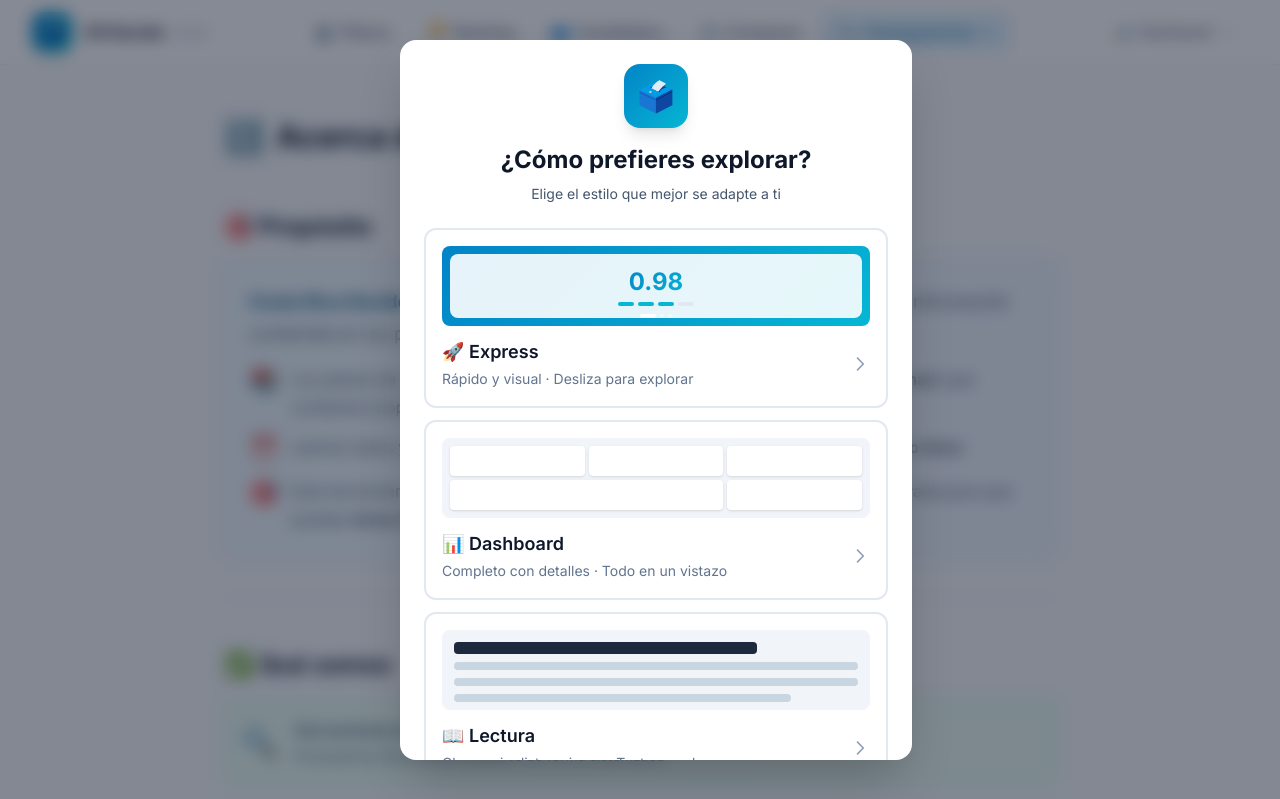
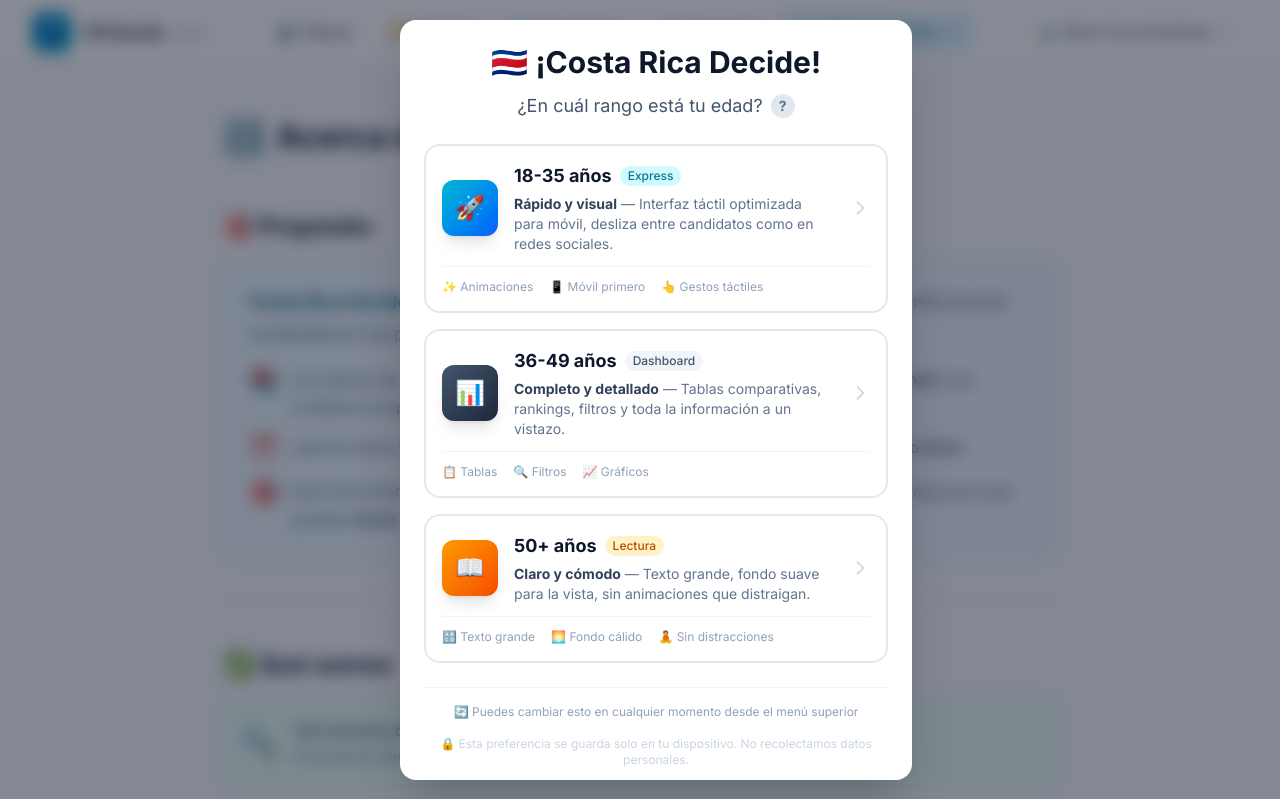
Before and after one commit to gerDevX/crdecide2026, an Astro site in the folder site/: page /acerca in a window 1280 px wide. Shown: the top 799 px of the page. Built offline with nearby package versions, Linux system fonts and the light colour scheme; Astro itself is replaced by a stand-in of ours.

Commit message:
Update visual modes

```diff
--- a/site/src/components/layout/Header.astro
+++ b/site/src/components/layout/Header.astro
@@ -103,7 +103,7 @@ const currentPath = Astro.url.pathname;
 
       <!-- Mode Selector + Mobile Menu -->
       <div class="flex items-center gap-2">
-        <!-- Mode Selector -->
+        <!-- Age/Mode Selector -->
         <div class="relative">
           <button
             id="mode-selector-btn"
@@ -112,42 +112,40 @@ const currentPath = Astro.url.pathname;
             aria-expanded="false"
           >
             <span id="current-mode-icon">📊</span>
-            <span id="current-mode-label" class="hidden sm:inline">Dashboard</span>
+            <span id="current-mode-label" class="hidden sm:inline">36-49</span>
             <svg class="w-4 h-4 text-slate-400" fill="none" stroke="currentColor" viewBox="0 0 24 24">
               <path stroke-linecap="round" stroke-linejoin="round" stroke-width="2" d="M19 9l-7 7-7-7" />
             </svg>
           </button>
           <div
             id="mode-dropdown"
-            class="absolute right-0 mt-2 w-48 bg-white rounded-xl shadow-xl border border-slate-200 hidden z-50 overflow-hidden"
+            class="absolute right-0 mt-2 w-56 bg-white rounded-xl shadow-xl border border-slate-200 hidden z-50 overflow-hidden"
           >
+            <div class="px-3 py-2 border-b border-slate-100">
+              <p class="text-xs font-medium text-slate-400 uppercase tracking-wider">Tu rango de edad</p>
+            </div>
             <div class="p-2">
-              <button data-mode="express" class="mode-dropdown-option">
+              <button data-age="18-35" data-mode="express" class="mode-dropdown-option">
                 <span class="text-lg">🚀</span>
                 <div class="flex-1 text-left">
-                  <div class="font-medium text-slate-900">Express</div>
+                  <div class="font-medium text-slate-900">18-35 años</div>
                   <div class="text-xs text-slate-500">Rápido y visual</div>
                 </div>
               </button>
-              <button data-mode="dashboard" class="mode-dropdown-option">
+              <button data-age="36-49" data-mode="dashboard" class="mode-dropdown-option">
                 <span class="text-lg">📊</span>
                 <div class="flex-1 text-left">
-                  <div class="font-medium text-slate-900">Dashboard</div>
+                  <div class="font-medium text-slate-900">36-49 años</div>
                   <div class="text-xs text-slate-500">Completo con detalles</div>
                 </div>
               </button>
-              <button data-mode="reading" class="mode-dropdown-option">
+              <button data-age="50+" data-mode="reading" class="mode-dropdown-option">
                 <span class="text-lg">📖</span>
                 <div class="flex-1 text-left">
-                  <div class="font-medium text-slate-900">Lectura</div>
-                  <div class="text-xs text-slate-500">Texto grande, sin distracciones</div>
+                  <div class="font-medium text-slate-900">50+ años</div>
+                  <div class="text-xs text-slate-500">Texto grande y claro</div>
                 </div>
               </button>
-            </div>
-            <div class="border-t border-slate-100 p-2">
-              <a href="/metodologia" class="block px-3 py-2 text-sm text-slate-600 hover:bg-slate-50 rounded-lg">
-                ¿Cómo funciona?
-              </a>
             </div>
           </div>
         </div>
@@ -222,11 +220,18 @@ const currentPath = Astro.url.pathname;
 </header>
 
 <script>
-  // Mode configuration
-  const modeConfig: Record<string, { icon: string; label: string }> = {
-    express: { icon: '🚀', label: 'Express' },
-    dashboard: { icon: '📊', label: 'Dashboard' },
-    reading: { icon: '📖', label: 'Lectura' },
+  // Age configuration (primary) with corresponding mode
+  const ageConfig: Record<string, { icon: string; label: string; mode: string }> = {
+    '18-35': { icon: '🚀', label: 'Modo Visual Rápido', mode: 'express' },
+    '36-49': { icon: '📊', label: 'Modo Visual Detallado', mode: 'dashboard' },
+    '50+': { icon: '📖', label: 'Modo Lectura', mode: 'reading' },
+  };
+
+  // Mode to age mapping
+  const modeToAge: Record<string, string> = {
+    express: '18-35',
+    dashboard: '36-49',
+    reading: '50+',
   };
 
   // Mode selector
@@ -236,10 +241,13 @@ const currentPath = Astro.url.pathname;
   const modeLabel = document.getElementById('current-mode-label');
   const modeOptions = document.querySelectorAll('.mode-dropdown-option');
 
-  // Update label from stored value
+  // Update label from stored value (prefer age, fallback to mode)
+  const storedAge = localStorage.getItem('costarica-decide-age-group');
   const storedMode = localStorage.getItem('costarica-decide-mode') || 'dashboard';
-  if (storedMode && modeIcon && modeLabel) {
-    const config = modeConfig[storedMode] || modeConfig.dashboard;
+  const currentAge = storedAge || modeToAge[storedMode] || '36-49';
+
+  if (modeIcon && modeLabel) {
+    const config = ageConfig[currentAge] || ageConfig['36-49'];
     modeIcon.textContent = config.icon;
     modeLabel.textContent = config.label;
   }
@@ -250,25 +258,24 @@ const currentPath = Astro.url.pathname;
     modeDropdown?.classList.toggle('hidden');
   });
 
-  // Mode selection
+  // Age/Mode selection
   modeOptions.forEach(opt => {
     opt.addEventListener('click', (e) => {
-      const mode = (e.currentTarget as HTMLElement).dataset.mode;
-      if (mode) {
+      const target = e.currentTarget as HTMLElement;
+      const age = target.dataset.age;
+      const mode = target.dataset.mode;
+
+      if (age && mode) {
+        // Set age group (primary)
+        localStorage.setItem('costarica-decide-age-group', age);
+        document.documentElement.setAttribute('data-age-group', age);
+
+        // Set mode
         localStorage.setItem('costarica-decide-mode', mode);
         document.documentElement.setAttribute('data-mode', mode);
 
-        // Also set age group for backward compatibility
-        const ageMap: Record<string, string> = {
-          express: '18-35',
-          dashboard: '36-49',
-          reading: '50+',
-        };
-        localStorage.setItem('costarica-decide-age-group', ageMap[mode]);
-        document.documentElement.setAttribute('data-age-group', ageMap[mode]);
-
         // Update UI
-        const config = modeConfig[mode];
+        const config = ageConfig[age];
         if (modeIcon) modeIcon.textContent = config.icon;
         if (modeLabel) modeLabel.textContent = config.label;
 
--- a/site/src/components/ui/ModeSelector.astro
+++ b/site/src/components/ui/ModeSelector.astro
@@ -7,122 +7,153 @@
 
     <!-- Header -->
     <div class="text-center mb-6">
-      <div class="w-16 h-16 bg-gradient-ocean rounded-2xl flex items-center justify-center mx-auto mb-4 shadow-lg">
-        <span class="text-3xl">🗳️</span>
+      <h2 id="mode-selector-title" class="text-3xl font-bold text-slate-900 mb-3">
+        🇨🇷 ¡Costa Rica Decide!
+      </h2>
+      <div class="flex items-center justify-center gap-2">
+        <p class="text-lg text-slate-600">¿En cuál rango está tu edad?</p>
+        <button
+          id="info-tooltip-btn"
+          class="w-6 h-6 bg-slate-200 hover:bg-slate-300 rounded-full flex items-center justify-center text-slate-500 hover:text-slate-700 transition-colors text-sm font-bold"
+          aria-label="¿Por qué preguntamos esto?"
+        >?</button>
       </div>
-      <h2 id="mode-selector-title" class="text-2xl font-bold text-slate-900 mb-2">
-        ¿Cómo prefieres explorar?
-      </h2>
-      <p class="text-slate-600 text-sm">
-        Elige el estilo que mejor se adapte a ti
-      </p>
+
+      <!-- Tooltip -->
+      <div id="info-tooltip" class="hidden mt-3 bg-slate-800 text-white text-sm rounded-lg p-3 text-left max-w-sm mx-auto">
+        <p class="font-medium mb-1">💡 ¿Por qué preguntamos?</p>
+        <p class="text-slate-300 text-xs">
+          Adaptamos la experiencia según tu necesidad.
+          Esto <strong class="text-white">no afecta el contenido</strong>, solo cómo lo ves.
+        </p>
+      </div>
     </div>
 
-    <!-- Mode Options -->
-    <div class="space-y-3">
+    <!-- Age Options -->
+    <div class="space-y-4">
 
-      <!-- Express Mode -->
+      <!-- 18-35 -->
       <button
+        data-age="18-35"
         data-mode="express"
-        class="mode-option group"
+        class="age-option group"
       >
-        <div class="mode-preview bg-gradient-ocean relative">
-          <div class="absolute inset-2 bg-white/90 rounded-lg flex items-center justify-center">
-            <div class="text-center">
-              <div class="text-2xl font-bold text-gradient">0.98</div>
-              <div class="flex gap-1 justify-center mt-1">
-                <span class="w-4 h-1 bg-cyan-500 rounded"></span>
-                <span class="w-4 h-1 bg-cyan-500 rounded"></span>
-                <span class="w-4 h-1 bg-cyan-500 rounded"></span>
-                <span class="w-4 h-1 bg-slate-200 rounded"></span>
-              </div>
+        <div class="flex items-center gap-4">
+          <div class="w-14 h-14 bg-gradient-to-br from-cyan-500 to-blue-600 rounded-xl flex items-center justify-center flex-shrink-0 shadow-lg group-hover:scale-110 transition-transform">
+            <span class="text-2xl">🚀</span>
+          </div>
+          <div class="flex-1 text-left">
+            <div class="flex items-center gap-2">
+              <span class="text-lg font-bold text-slate-900 group-hover:text-civic-600">18-35 años</span>
+              <span class="text-xs bg-cyan-100 text-cyan-700 px-2 py-0.5 rounded-full font-medium">Express</span>
             </div>
+            <p class="text-sm text-slate-500 mt-1">
+              <strong class="text-slate-700">Rápido y visual</strong> — Interfaz táctil optimizada para móvil,
+              desliza entre candidatos como en redes sociales.
+            </p>
           </div>
-          <div class="absolute bottom-2 left-0 right-0 flex justify-center gap-1">
-            <span class="w-4 h-1 bg-white rounded-full"></span>
-            <span class="w-1 h-1 bg-white/50 rounded-full"></span>
-            <span class="w-1 h-1 bg-white/50 rounded-full"></span>
-          </div>
-        </div>
-        <div class="flex items-center justify-between">
-          <div>
-            <span class="text-lg font-semibold text-slate-900 group-hover:text-civic-600 flex items-center gap-2">
-              🚀 Express
-            </span>
-            <span class="text-sm text-slate-500">Rápido y visual · Desliza para explorar</span>
-          </div>
-          <svg class="w-5 h-5 text-slate-400 group-hover:text-civic-500" fill="none" stroke="currentColor" viewBox="0 0 24 24">
+          <svg class="w-5 h-5 text-slate-300 group-hover:text-civic-500 flex-shrink-0" fill="none" stroke="currentColor" viewBox="0 0 24 24">
             <path stroke-linecap="round" stroke-linejoin="round" stroke-width="2" d="M9 5l7 7-7 7"></path>
           </svg>
         </div>
+        <div class="mt-3 pt-3 border-t border-slate-100">
+          <div class="flex items-center gap-4 text-xs text-slate-400">
+            <span class="flex items-center gap-1">✨ Animaciones</span>
+            <span class="flex items-center gap-1">📱 Móvil primero</span>
+            <span class="flex items-center gap-1">👆 Gestos táctiles</span>
+          </div>
+        </div>
       </button>
 
-      <!-- Dashboard Mode -->
+      <!-- 36-49 -->
       <button
+        data-age="36-49"
         data-mode="dashboard"
-        class="mode-option group"
+        class="age-option group"
       >
-        <div class="mode-preview bg-slate-100 relative p-2">
-          <div class="grid grid-cols-3 gap-1 h-full">
-            <div class="bg-white rounded shadow-sm"></div>
-            <div class="bg-white rounded shadow-sm"></div>
-            <div class="bg-white rounded shadow-sm"></div>
-            <div class="bg-white rounded shadow-sm col-span-2"></div>
-            <div class="bg-white rounded shadow-sm"></div>
+        <div class="flex items-center gap-4">
+          <div class="w-14 h-14 bg-gradient-to-br from-slate-600 to-slate-800 rounded-xl flex items-center justify-center flex-shrink-0 shadow-lg group-hover:scale-110 transition-transform">
+            <span class="text-2xl">📊</span>
           </div>
-        </div>
-        <div class="flex items-center justify-between">
-          <div>
-            <span class="text-lg font-semibold text-slate-900 group-hover:text-civic-600 flex items-center gap-2">
-              📊 Dashboard
-            </span>
-            <span class="text-sm text-slate-500">Completo con detalles · Todo en un vistazo</span>
+          <div class="flex-1 text-left">
+            <div class="flex items-center gap-2">
+              <span class="text-lg font-bold text-slate-900 group-hover:text-civic-600">36-49 años</span>
+              <span class="text-xs bg-slate-100 text-slate-600 px-2 py-0.5 rounded-full font-medium">Dashboard</span>
+            </div>
+            <p class="text-sm text-slate-500 mt-1">
+              <strong class="text-slate-700">Completo y detallado</strong> — Tablas comparativas,
+              rankings, filtros y toda la información a un vistazo.
+            </p>
           </div>
-          <svg class="w-5 h-5 text-slate-400 group-hover:text-civic-500" fill="none" stroke="currentColor" viewBox="0 0 24 24">
+          <svg class="w-5 h-5 text-slate-300 group-hover:text-civic-500 flex-shrink-0" fill="none" stroke="currentColor" viewBox="0 0 24 24">
             <path stroke-linecap="round" stroke-linejoin="round" stroke-width="2" d="M9 5l7 7-7 7"></path>
           </svg>
         </div>
+        <div class="mt-3 pt-3 border-t border-slate-100">
+          <div class="flex items-center gap-4 text-xs text-slate-400">
+            <span class="flex items-center gap-1">📋 Tablas</span>
+            <span class="flex items-center gap-1">🔍 Filtros</span>
+            <span class="flex items-center gap-1">📈 Gráficos</span>
+          </div>
+        </div>
       </button>
 
-      <!-- Reading Mode -->
+      <!-- 50+ -->
       <button
+        data-age="50+"
         data-mode="reading"
-        class="mode-option group"
+        class="age-option group"
       >
-        <div class="mode-preview bg-[#fffef5] relative p-3">
-          <div class="space-y-2">
-            <div class="h-3 bg-slate-800 rounded w-3/4"></div>
-            <div class="h-2 bg-slate-300 rounded w-full"></div>
-            <div class="h-2 bg-slate-300 rounded w-full"></div>
-            <div class="h-2 bg-slate-300 rounded w-5/6"></div>
-            <div class="h-2 bg-slate-300 rounded w-full"></div>
+        <div class="flex items-center gap-4">
+          <div class="w-14 h-14 bg-gradient-to-br from-amber-500 to-orange-600 rounded-xl flex items-center justify-center flex-shrink-0 shadow-lg group-hover:scale-110 transition-transform">
+            <span class="text-2xl">📖</span>
           </div>
-        </div>
-        <div class="flex items-center justify-between">
-          <div>
-            <span class="text-lg font-semibold text-slate-900 group-hover:text-civic-600 flex items-center gap-2">
-              📖 Lectura
-            </span>
-            <span class="text-sm text-slate-500">Claro y sin distracciones · Texto grande</span>
+          <div class="flex-1 text-left">
+            <div class="flex items-center gap-2">
+              <span class="text-lg font-bold text-slate-900 group-hover:text-civic-600">50+ años</span>
+              <span class="text-xs bg-amber-100 text-amber-700 px-2 py-0.5 rounded-full font-medium">Lectura</span>
+            </div>
+            <p class="text-sm text-slate-500 mt-1">
+              <strong class="text-slate-700">Claro y cómodo</strong> — Texto grande, fondo suave para la vista,
+              sin animaciones que distraigan.
+            </p>
           </div>
-          <svg class="w-5 h-5 text-slate-400 group-hover:text-civic-500" fill="none" stroke="currentColor" viewBox="0 0 24 24">
+          <svg class="w-5 h-5 text-slate-300 group-hover:text-civic-500 flex-shrink-0" fill="none" stroke="currentColor" viewBox="0 0 24 24">
             <path stroke-linecap="round" stroke-linejoin="round" stroke-width="2" d="M9 5l7 7-7 7"></path>
           </svg>
+        </div>
+        <div class="mt-3 pt-3 border-t border-slate-100">
+          <div class="flex items-center gap-4 text-xs text-slate-400">
+            <span class="flex items-center gap-1">🔠 Texto grande</span>
+            <span class="flex items-center gap-1">🌅 Fondo cálido</span>
+            <span class="flex items-center gap-1">🧘 Sin distracciones</span>
+          </div>
         </div>
       </button>
 
     </div>
 
     <!-- Footer -->
-    <p class="mt-6 text-center text-xs text-slate-400">
-      Puedes cambiar esto en cualquier momento desde el menú
-    </p>
+    <div class="mt-6 pt-4 border-t border-slate-100">
+      <p class="text-center text-xs text-slate-400">
+        🔄 Puedes cambiar esto en cualquier momento desde el menú superior
+      </p>
+    </div>
+
+    <!-- Privacy note -->
+    <div class="mt-4 text-center">
+      <p class="text-xs text-slate-300">
+        🔒 Esta preferencia se guarda solo en tu dispositivo. No recolectamos datos personales.
+      </p>
+    </div>
   </div>
 </div>
 
 <script>
   const modal = document.getElementById('mode-selector-modal');
-  const buttons = document.querySelectorAll('.mode-option');
+  const buttons = document.querySelectorAll('.age-option');
+  const tooltipBtn = document.getElementById('info-tooltip-btn');
+  const tooltip = document.getElementById('info-tooltip');
 
   // Check if mode is stored
   const storedMode = localStorage.getItem('costarica-decide-mode');
@@ -133,22 +164,26 @@
     document.body.style.overflow = 'hidden';
   }
 
+  // Tooltip toggle
+  tooltipBtn?.addEventListener('click', (e) => {
+    e.stopPropagation();
+    tooltip?.classList.toggle('hidden');
+  });
+
   buttons.forEach(btn => {
     btn.addEventListener('click', (e) => {
-      const mode = (e.currentTarget as HTMLElement).dataset.mode;
-      if (mode) {
+      const target = e.currentTarget as HTMLElement;
+      const age = target.dataset.age;
+      const mode = target.dataset.mode;
+
+      if (age && mode) {
+        // Set age group
+        localStorage.setItem('costarica-decide-age-group', age);
+        document.documentElement.setAttribute('data-age-group', age);
+
         // Set mode
         localStorage.setItem('costarica-decide-mode', mode);
         document.documentElement.setAttribute('data-mode', mode);
-
-        // Also set age group for backward compatibility
-        const ageMap: Record<string, string> = {
-          express: '18-35',
-          dashboard: '36-49',
-          reading: '50+',
-        };
-        localStorage.setItem('costarica-decide-age-group', ageMap[mode]);
-        document.documentElement.setAttribute('data-age-group', ageMap[mode]);
 
         // Close modal
         modal?.classList.add('hidden');
@@ -159,52 +194,48 @@
       }
     });
   });
-
-  // Close on backdrop click (optional - maybe remove for first-time users)
-  // const backdrop = document.getElementById('mode-selector-backdrop');
-  // backdrop?.addEventListener('click', () => {
-  //   modal?.classList.add('hidden');
-  //   document.body.style.overflow = '';
-  // });
 </script>
 
 <style>
-  .mode-option {
+  .age-option {
     width: 100%;
     padding: 1rem;
-    border-radius: 0.75rem;
+    border-radius: 1rem;
     border: 2px solid #e2e8f0;
     transition: all 0.2s;
-    text-align: left;
     cursor: pointer;
     background: white;
   }
 
-  .mode-option:hover {
+  .age-option:hover {
     border-color: #38bdf8;
-    background: rgba(224, 242, 254, 0.5);
+    background: rgba(224, 242, 254, 0.3);
+    transform: translateY(-2px);
+    box-shadow: 0 10px 25px -5px rgba(0, 0, 0, 0.1);
   }
 
-  .mode-option:focus {
+  .age-option:focus {
     outline: none;
     box-shadow: 0 0 0 2px white, 0 0 0 4px #0ea5e9;
-  }
-
-  .mode-preview {
-    height: 5rem;
-    border-radius: 0.5rem;
-    margin-bottom: 0.75rem;
-    overflow: hidden;
-  }
-
-  .text-gradient {
-    background: linear-gradient(135deg, #0284c7, #06b6d4);
-    -webkit-background-clip: text;
-    -webkit-text-fill-color: transparent;
-    background-clip: text;
   }
 
   .bg-gradient-ocean {
     background: linear-gradient(135deg, #0284c7 0%, #06b6d4 100%);
   }
+
+  .modal-content {
+    max-height: 95vh;
+    overflow-y: auto;
+  }
+
+  @media (max-width: 640px) {
+    .modal-content {
+      margin: 0.5rem;
+      max-height: 98vh;
+    }
+
+    .age-option {
+      padding: 0.875rem;
+    }
+  }
 </style>
```
